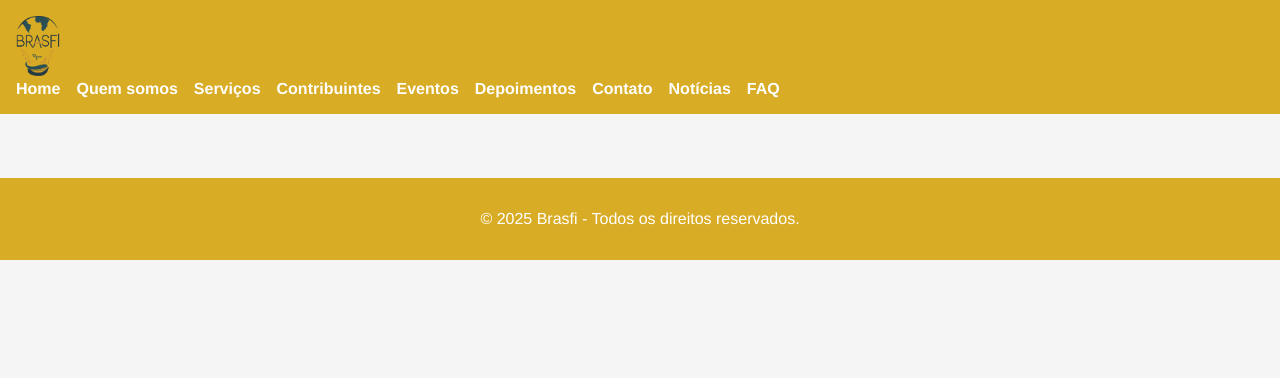
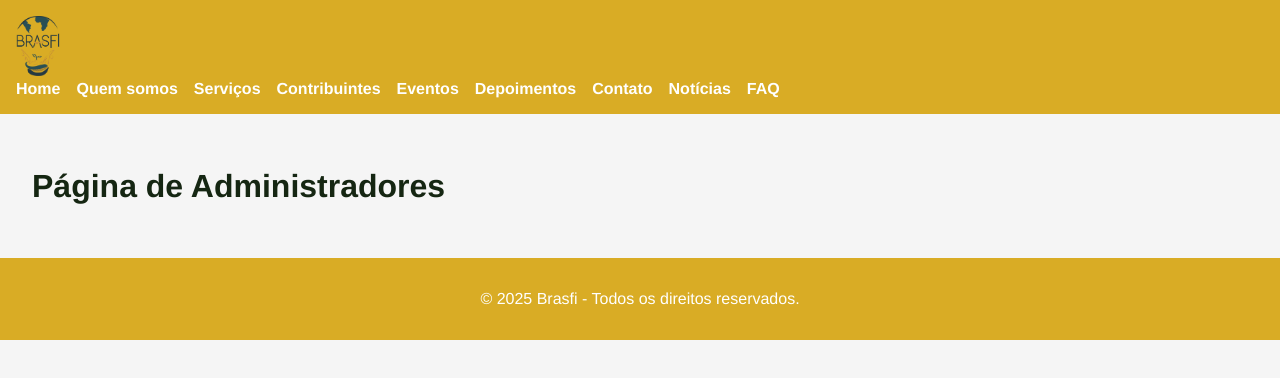
Before and after one commit to fbclipe/Projetos-Grupo4, a React (Create React App) app in the folder projetos4/client/: page /homeadm in a window 1280 px wide. Shown: the top 378 px of the page. Built offline with nearby package versions, Linux system fonts and the light colour scheme.

Commit message:
Pontapé inicial na homeadm
Para fazer com que as funcionalidades sejam implementadas corretamente, deve haver um tipo de home diferente para as funções destinadas apenas para administradores.

```diff
--- a/projetos4/client/src/App.js
+++ b/projetos4/client/src/App.js
@@ -11,7 +11,7 @@ import NoticiasPage from './pages/NoticiasPage';
 import QuemSomosPage from './pages/QuemSomosPage';
 import CadastroSucessoPage from './pages/CadastroSucessoPage';
 import brasfiLogo from './pages/brasfi-02.png';
-
+import HomeadmPage from './pages/HomeadmPage';
 
 function App() {
   return (
@@ -48,6 +48,7 @@ function App() {
           <Route path="/noticias" element={<NoticiasPage />} />
           <Route path="/faq" element={<FaqPage />} />
           <Route path="/sucesso" element={<CadastroSucessoPage />} />
+          <Route path="/homeadm" element={<HomeadmPage />}/>
         </Routes>
       </main>
       <footer className="footer">
--- /dev/null
+++ b/projetos4/client/src/pages/HomeadmPage.js
@@ -0,0 +1,10 @@
+// src/pages/HomePage.js
+import React from 'react';
+
+const HomeadmPage = () => (
+  <div className="homeadm-page">
+        <h1>Página de Administradores</h1>
+  </div>
+);
+
+export default HomeadmPage;
```
